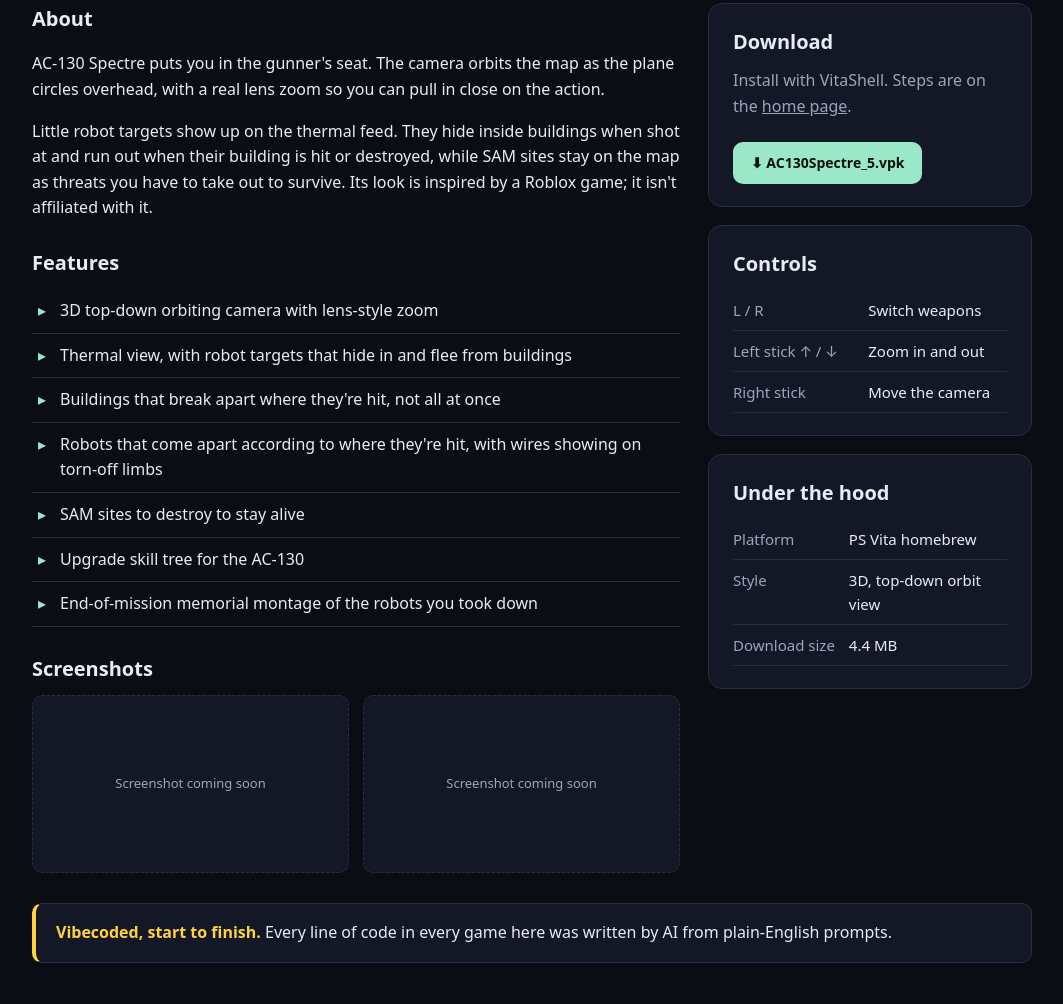
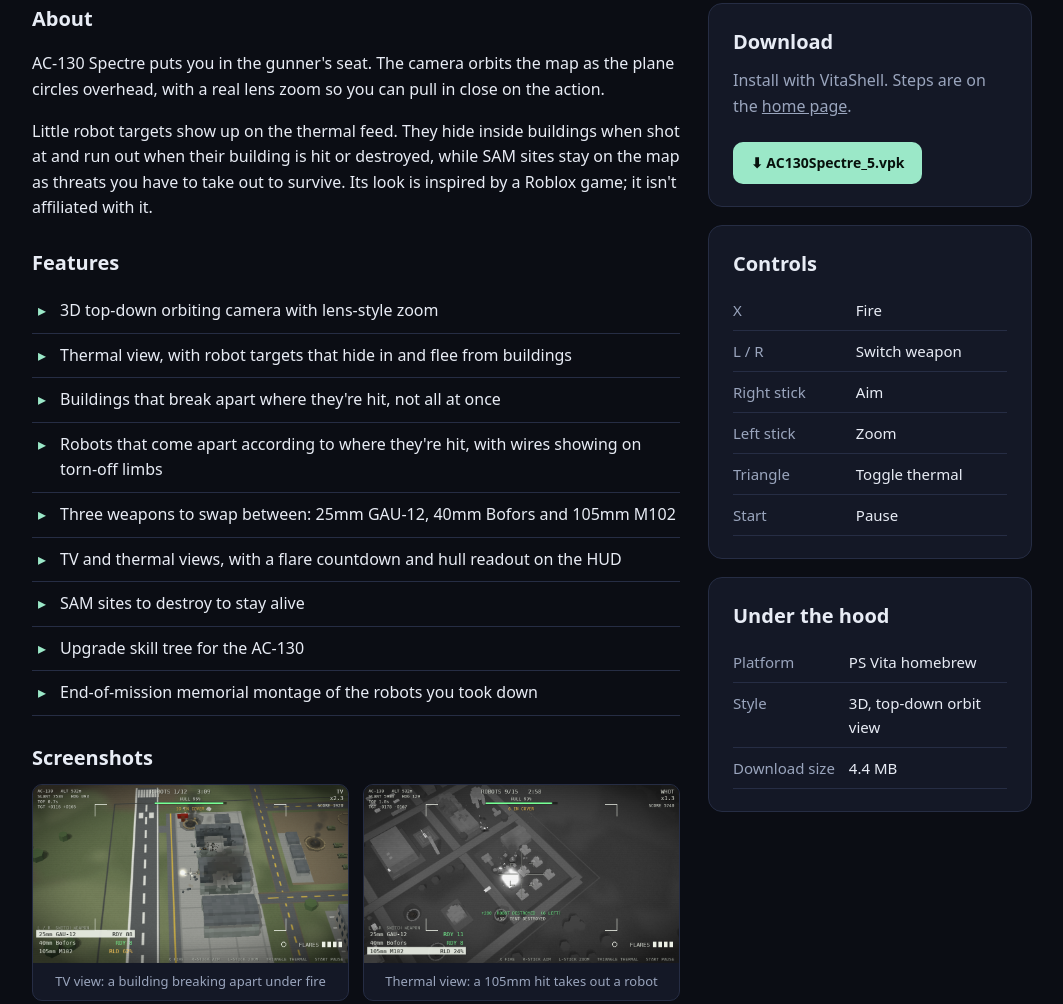
Before and after one commit to MrManHeadQuarters/Vita-Vibecoded-Games, a plain HTML site: page games/ac130-spectre.html in a window 1280 px wide. Shown: the part 359-1363 px from the top of the page, without its empty margins (108-1171 px from the left). Drawn offline with Linux system fonts and the light colour scheme.

Commit message:
Add AC-130 Spectre screenshots and HUD-accurate controls
Two in-game screenshots (TV and thermal views) on the AC-130 Spectre page,
plus the weapon list and control scheme shown on the in-game HUD.

Co-Authored-By: Claude Sonnet 5.5 <noreply@anthropic.com>
Claude-Session: https://claude.ai/code/session_01VuyQYSgdohyfdV4ppkV7WK

```diff
--- a/games/ac130-spectre.html
+++ b/games/ac130-spectre.html
@@ -37,18 +37,23 @@
 <li>Thermal view, with robot targets that hide in and flee from buildings</li>
 <li>Buildings that break apart where they&#x27;re hit, not all at once</li>
 <li>Robots that come apart according to where they&#x27;re hit, with wires showing on torn-off limbs</li>
+<li>Three weapons to swap between: 25mm GAU-12, 40mm Bofors and 105mm M102</li>
+<li>TV and thermal views, with a flare countdown and hull readout on the HUD</li>
 <li>SAM sites to destroy to stay alive</li>
 <li>Upgrade skill tree for the AC-130</li>
 <li>End-of-mission memorial montage of the robots you took down</li>
 </ul>
 <h2>Screenshots</h2>
-<div class="shots"><div class="shot">Screenshot coming soon</div><div class="shot">Screenshot coming soon</div></div>
+<div class="shots"><a class="shot has" href="../img/ac130-tv.png" target="_blank" rel="noopener"><img src="../img/ac130-tv.png" alt="TV view: a building breaking apart under fire" loading="lazy"><span>TV view: a building breaking apart under fire</span></a><a class="shot has" href="../img/ac130-thermal.png" target="_blank" rel="noopener"><img src="../img/ac130-thermal.png" alt="Thermal view: a 105mm hit takes out a robot" loading="lazy"><span>Thermal view: a 105mm hit takes out a robot</span></a></div>
 </div>
 <aside class="side">
 <div class="panel"><h2 style="margin-top:0">Download</h2><p style="margin:0 0 10px;color:var(--muted)">Install with VitaShell. Steps are on the <a href="../index.html#install" style="text-decoration:underline">home page</a>.</p><a class="btn" href="../downloads/AC130Spectre_5.vpk" download>⬇ AC130Spectre_5.vpk</a></div>
-<div class="panel"><h2 style="margin-top:0">Controls</h2><table class="kv"><tr><td>L / R</td><td>Switch weapons</td></tr>
-<tr><td>Left stick ↑ / ↓</td><td>Zoom in and out</td></tr>
-<tr><td>Right stick</td><td>Move the camera</td></tr></table></div>
+<div class="panel"><h2 style="margin-top:0">Controls</h2><table class="kv"><tr><td>X</td><td>Fire</td></tr>
+<tr><td>L / R</td><td>Switch weapon</td></tr>
+<tr><td>Right stick</td><td>Aim</td></tr>
+<tr><td>Left stick</td><td>Zoom</td></tr>
+<tr><td>Triangle</td><td>Toggle thermal</td></tr>
+<tr><td>Start</td><td>Pause</td></tr></table></div>
 <div class="panel"><h2 style="margin-top:0">Under the hood</h2><table class="kv"><tr><td>Platform</td><td>PS Vita homebrew</td></tr>
 <tr><td>Style</td><td>3D, top-down orbit view</td></tr>
 <tr><td>Download size</td><td>4.4 MB</td></tr></table></div>
```
Also changed, not shown: img/ac130-thermal.png (added), img/ac130-tv.png (added).
